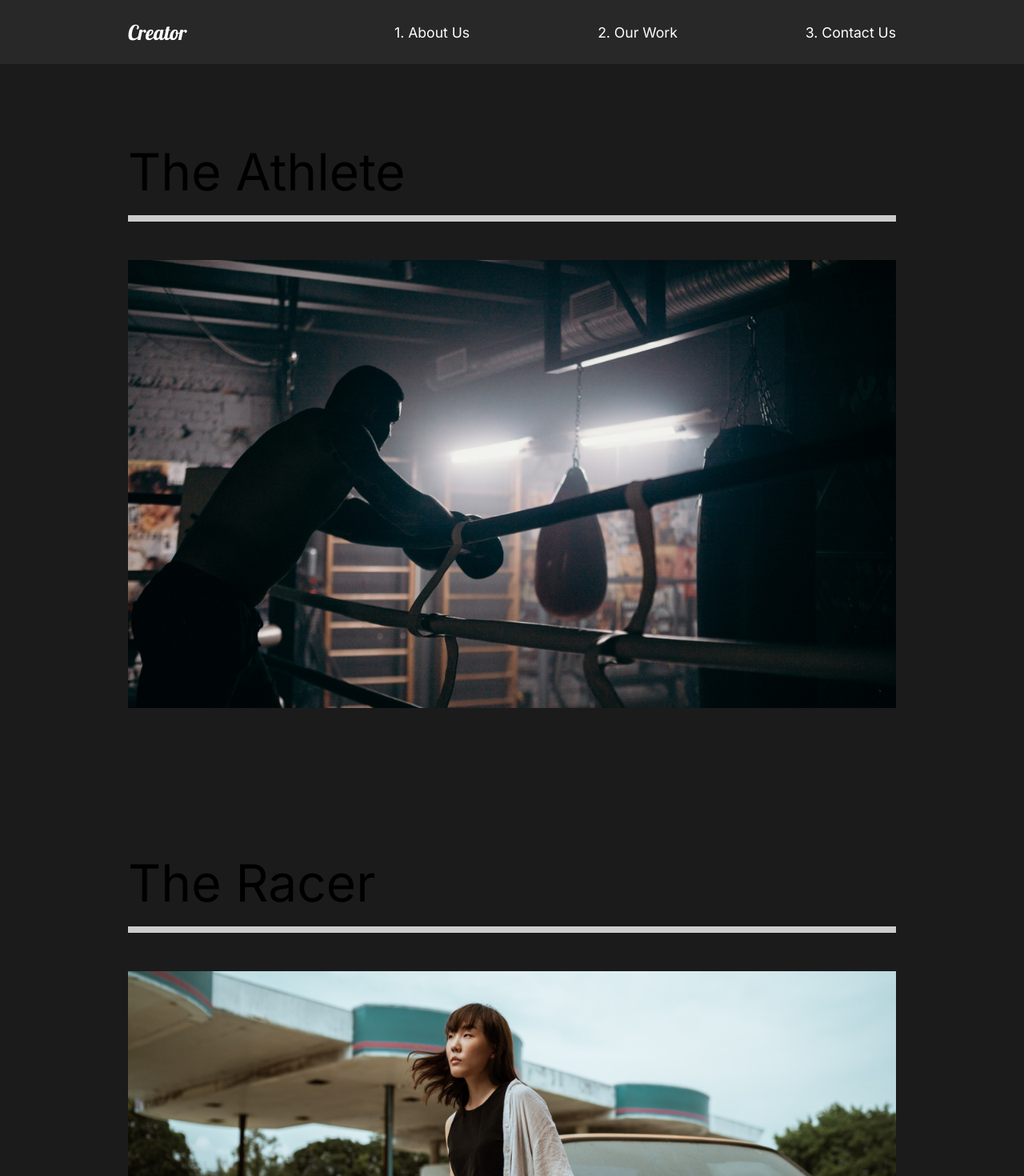
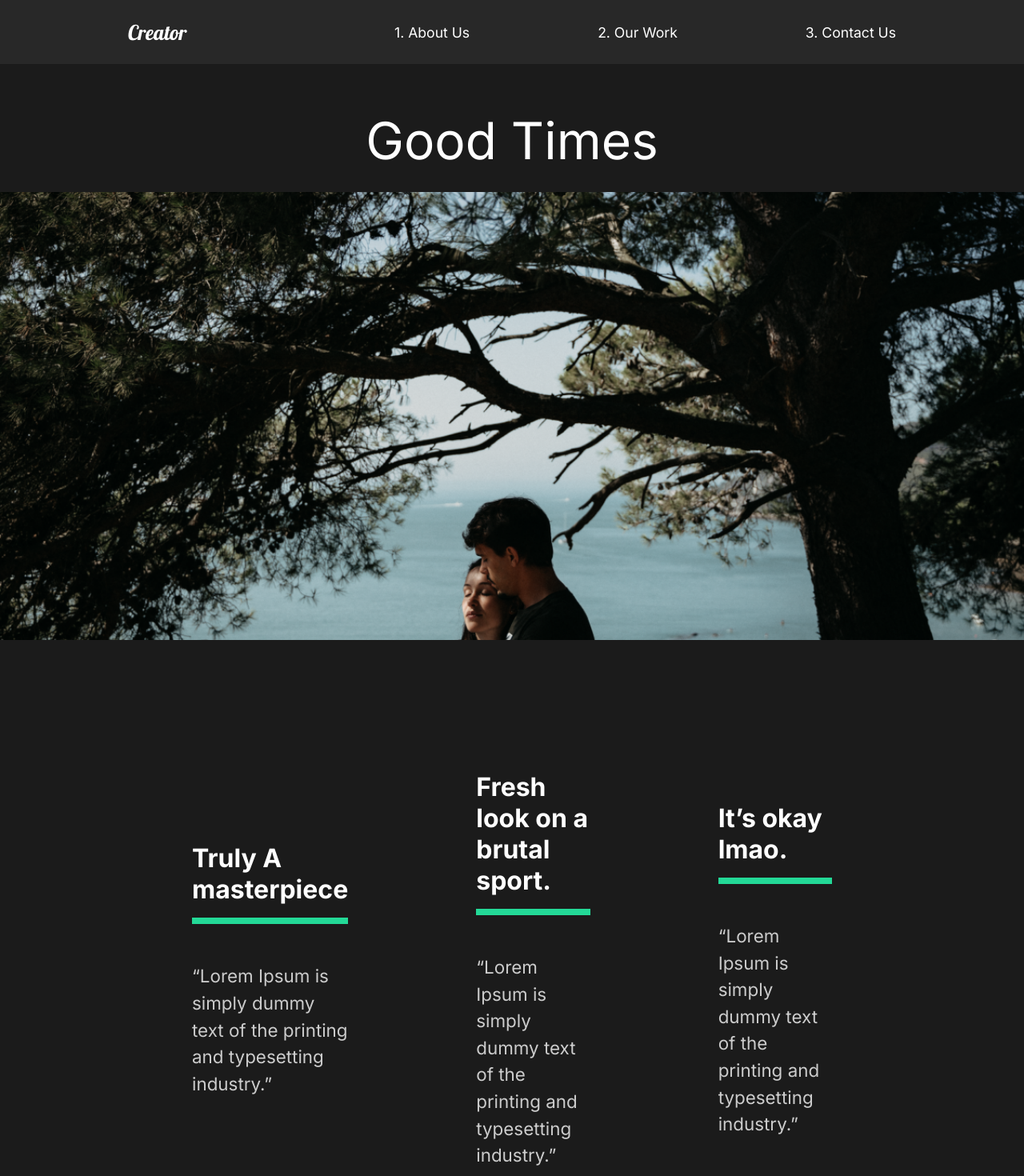
Before and after one commit to fardeenmohd/react-creator-portfolio, a React (Create React App) app: page /work/good-times in a window 1280 px wide. Shown: the top 1470 px of the page at 80% size. Built offline with nearby package versions, Linux system fonts and the light colour scheme.

Commit message:
Add movie detail page and movie state

```diff
--- a/src/App.js
+++ b/src/App.js
@@ -9,7 +9,7 @@
 import AboutUs from "./pages/AboutUs";
 import ContactUs from "./pages/ContactUs";
 import OurWork from "./pages/OurWork";
-
+import MovieDetail from "./pages/MovieDetail";
 //Router Stuff
 import { Switch, Route } from "react-router-dom";
 function App() {
@@ -21,8 +21,11 @@
         <Route path="/" exact>
           <AboutUs />
         </Route>
-        <Route path="/work">
+        <Route path="/work" exact>
           <OurWork />
+        </Route>
+        <Route path="/work/:id">
+          <MovieDetail />
         </Route>
         <Route path="/contact">
           <ContactUs />s
--- /dev/null
+++ b/src/movieState.js
@@ -0,0 +1,81 @@
+//Import Images
+import athlete from "./img/athlete-small.png";
+import goodtimes from "./img/goodtimes-small.png";
+import theracer from "./img/theracer-small.png";
+import athlete2 from "./img/athlete2.png";
+import goodtimes2 from "./img/good-times2.jpg";
+import theracer2 from "./img/the-racer2.jpg";
+
+export const MovieState = () => {
+  return [
+    {
+      title: "The Athlete",
+      mainImg: athlete,
+      secondaryImg: athlete2,
+      url: "/work/the-athlete",
+      awards: [
+        {
+          title: "Truly A masterpiece",
+          description:
+            "“Lorem Ipsum is simply dummy text of the printing and typesetting industry.”",
+        },
+        {
+          title: "Fresh look on a brutal sport.",
+          description:
+            "“Lorem Ipsum is simply dummy text of the printing and typesetting industry.”",
+        },
+        {
+          title: "It’s okay lmao.",
+          description:
+            "“Lorem Ipsum is simply dummy text of the printing and typesetting industry.”",
+        },
+      ],
+    },
+    {
+      title: "Good Times",
+      mainImg: goodtimes,
+      url: "/work/good-times",
+      secondaryImg: goodtimes2,
+      awards: [
+        {
+          title: "Truly A masterpiece",
+          description:
+            "“Lorem Ipsum is simply dummy text of the printing and typesetting industry.”",
+        },
+        {
+          title: "Fresh look on a brutal sport.",
+          description:
+            "“Lorem Ipsum is simply dummy text of the printing and typesetting industry.”",
+        },
+        {
+          title: "It’s okay lmao.",
+          description:
+            "“Lorem Ipsum is simply dummy text of the printing and typesetting industry.”",
+        },
+      ],
+    },
+    {
+      title: "The Racer",
+      mainImg: theracer,
+      url: "/work/the-racer",
+      secondaryImg: theracer2,
+      awards: [
+        {
+          title: "Truly A masterpiece",
+          description:
+            "“Lorem Ipsum is simply dummy text of the printing and typesetting industry.”",
+        },
+        {
+          title: "Fresh look on a brutal sport.",
+          description:
+            "“Lorem Ipsum is simply dummy text of the printing and typesetting industry.”",
+        },
+        {
+          title: "It’s okay lmao.",
+          description:
+            "“Lorem Ipsum is simply dummy text of the printing and typesetting industry.”",
+        },
+      ],
+    },
+  ];
+};
--- /dev/null
+++ b/src/pages/MovieDetail.js
@@ -0,0 +1,110 @@
+import React, { useState, useEffect } from "react";
+import styled from "styled-components";
+import { useHistory } from "react-router-dom";
+import { MovieState } from "../movieState";
+const MovieDetail = () => {
+  const history = useHistory();
+  const url = history.location.pathname;
+
+  //State
+  const [movies, setMovies] = useState(MovieState);
+  const [movie, setMovie] = useState(null);
+
+  //UseEffect
+  useEffect(() => {
+    const currentMovie = movies.filter((stateMovie) => stateMovie.url === url);
+    setMovie(currentMovie[0]);
+  }, [movies, url]);
+
+  return (
+    <>
+      {movie && (
+        <Details>
+          <Headline>
+            <h2>{movie.title}</h2>
+            <img src={movie.mainImg} alt="" />
+          </Headline>
+          <Awards>
+            {movie.awards.map((award) => (
+              <Award
+                title={award.title}
+                description={award.description}
+                key={award.title}
+              />
+            ))}
+          </Awards>
+          <ImageDisplay>
+            <img src={movie.secondaryImg} alt="" />
+          </ImageDisplay>
+        </Details>
+      )}
+    </>
+  );
+};
+
+const Details = styled.div`
+  color: white;
+`;
+
+const Headline = styled.div`
+  min-height: 90vh;
+  padding-top: 20vh;
+  position: relative;
+  h2 {
+    position: absolute;
+    top: 10%;
+    left: 50%;
+    transform: translate(-50%, -20%);
+  }
+  img {
+    width: 100%;
+    height: 70vh;
+    object-fit: cover;
+  }
+`;
+
+const ImageDisplay = styled.div`
+  min-height: 50vh;
+  img {
+    width: 100%;
+    height: 100vh;
+    object-fit: cover;
+  }
+`;
+
+const Awards = styled.div`
+  min-height: 80vh;
+  display: flex;
+  margin: 5rem 10rem;
+  align-items: center;
+  justify-content: space-around;
+`;
+
+const AwardStyle = styled.div`
+  padding: 5rem;
+  h3 {
+    font-size: 2rem;
+  }
+  .line {
+    width: 100%;
+    background: #23d997;
+    height: 0.5rem;
+    margin: 1rem 0rem;
+  }
+  p {
+    padding: 2rem 0rem;
+  }
+`;
+
+//Award Component
+const Award = ({ title, description }) => {
+  return (
+    <AwardStyle>
+      <h3>{title}</h3>
+      <div className="line"></div>
+      <p>{description}</p>
+    </AwardStyle>
+  );
+};
+
+export default MovieDetail;
--- a/src/pages/OurWork.js
+++ b/src/pages/OurWork.js
@@ -12,21 +12,21 @@
       <Movie>
         <h2>The Athlete</h2>
         <div className="line"></div>
-        <Link>
+        <Link to="/work/the-athlete">
           <img src={athlete} alt="" />
         </Link>
       </Movie>
       <Movie>
         <h2>The Racer</h2>
         <div className="line"></div>
-        <Link>
+        <Link to="/work/the-racer">
           <img src={theracer} alt="" />
         </Link>
       </Movie>
       <Movie>
         <h2>Good Times</h2>
         <div className="line"></div>
-        <Link>
+        <Link to="/work/good-times">
           <img src={goodtimes} alt="" />
         </Link>
       </Movie>
```
